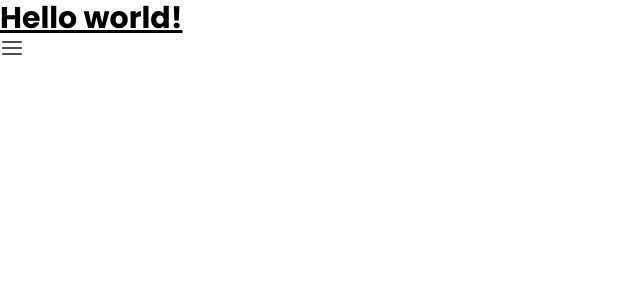
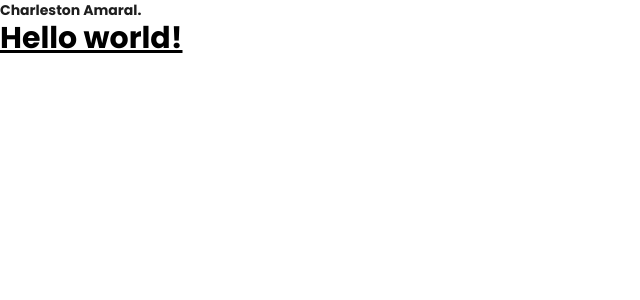
Before and after one commit to charleskx/my-portfolio, a Next.js app: page / in a window 1280 px wide. Shown: the top 300 px of the page, without its empty margins (0-640 px from the left). Built offline with nearby package versions, Linux system fonts and the light colour scheme.

Commit message:
feat: add component logo

```diff
--- /dev/null
+++ b/src/components/atoms/Logo/index.tsx
@@ -0,0 +1,16 @@
+import { ReactNode } from "react"
+
+export interface LogoProps {
+  children: ReactNode
+  isHeading?: boolean
+}
+
+function Logo({ children, isHeading = false }: LogoProps) {
+  return (
+  <h1 className={`text-newGray-700 font-bold text-sm ${isHeading && 'text-base'}`}>
+    {children}
+  </h1>
+  )
+}
+
+export { Logo }
--- a/src/pages/index.tsx
+++ b/src/pages/index.tsx
@@ -1,8 +1,8 @@
 import Head from 'next/head'
 
 import type { NextPage } from 'next'
-import { IconButton } from '../components/atoms/IconButton'
-import MenuIcon from '../../public/assets/menu.svg'
+
+import { Logo } from '../components/atoms/Logo'
 
 const Home: NextPage = () => {
   return (
@@ -11,11 +11,11 @@ const Home: NextPage = () => {
         <title>Charleston Amaral - Desenvolvedor Web Full Stack</title>
       </Head>
 
+      <Logo isHeading>Charleston Amaral.</Logo>
+
       <h1 className="text-3xl font-bold underline">
         Hello world!
       </h1>
-
-      <IconButton src={MenuIcon} alt="Ícone menu de navegação" />
     </>
   )
 }
```
